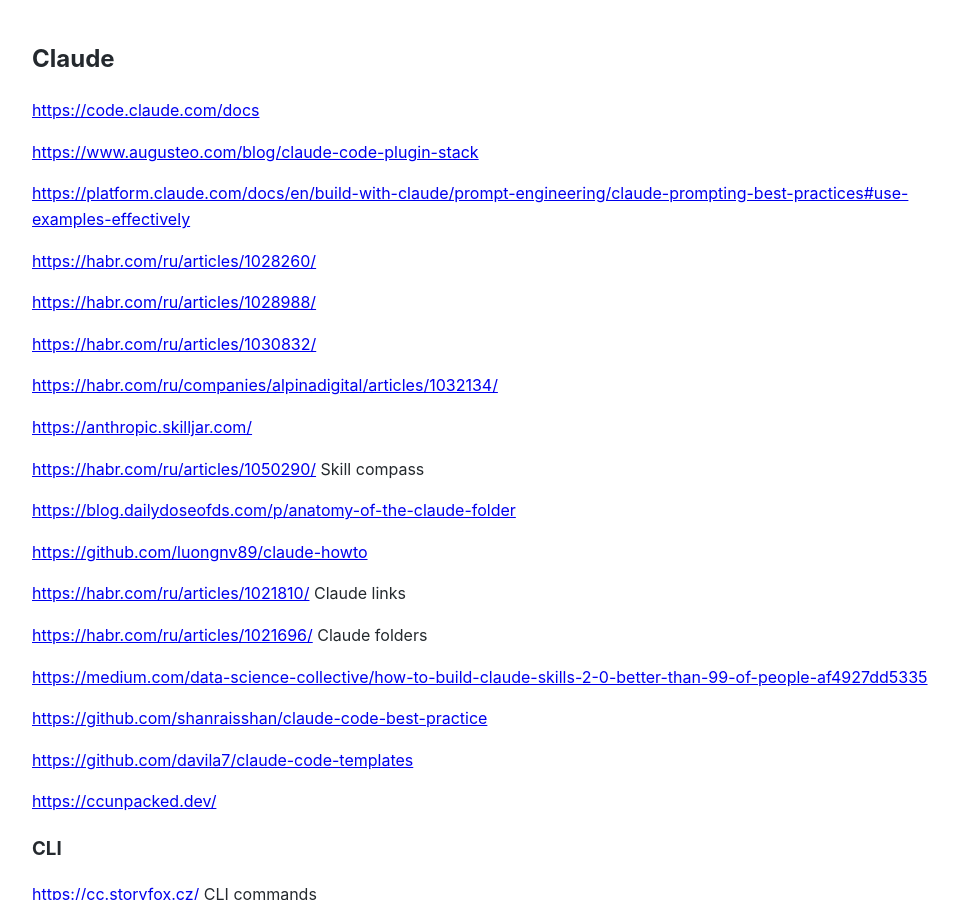
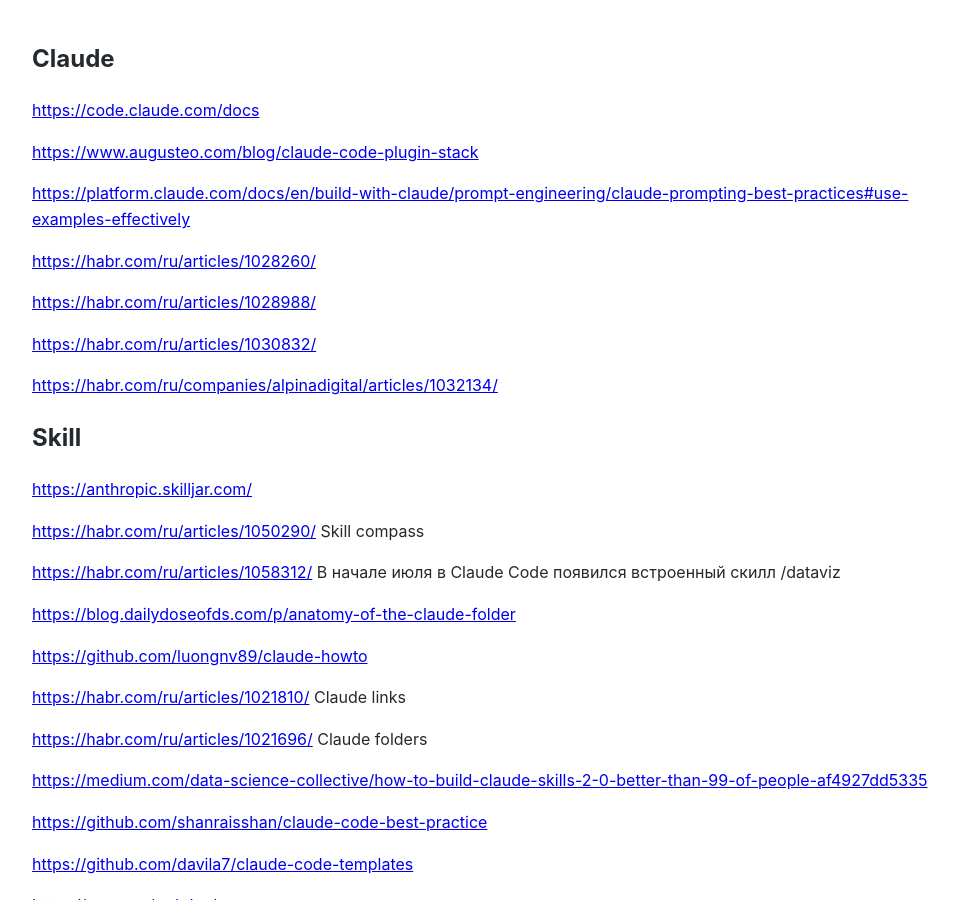
Before and after one commit to Michael-Lubinsky/michael-lubinsky.github.com, a Jekyll site: the page built from ml/claude.md, in a window 1280 px wide and 900 px high. Shown: the whole window, without its empty margins (158-1117 px from the left). Built offline with Jekyll 4.4.1, drawn with Linux system fonts in a browser that asks for light colours; our own code applies the rules of GitHub Pages for plain Markdown files.

Commit message:
Update claude.md

```diff
--- a/ml/claude.md
+++ b/ml/claude.md
@@ -13,9 +13,14 @@
 
 <https://habr.com/ru/companies/alpinadigital/articles/1032134/>
 
+## Skill
 <https://anthropic.skilljar.com/>
 
 <https://habr.com/ru/articles/1050290/> Skill compass
+
+<https://habr.com/ru/articles/1058312/> В начале июля в Claude Code появился встроенный скилл /dataviz
+
+
 
 <https://blog.dailydoseofds.com/p/anatomy-of-the-claude-folder>
 
```
